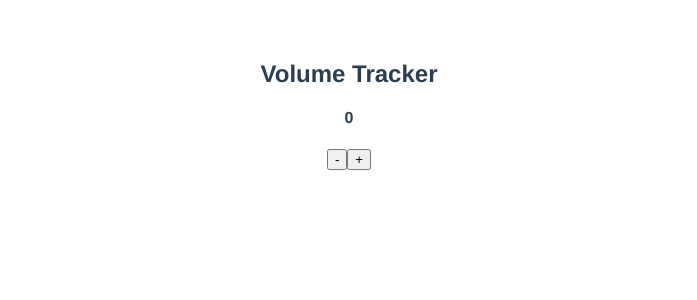
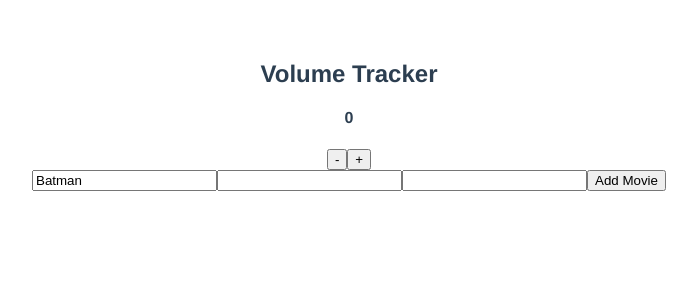
Before and after one commit to deepak252/vuejs-tutorial, a Vue app: page / in a window 1280 px wide. Shown: the top 300 px of the page, without its empty margins (291-988 px from the left). Built offline with nearby package versions, Linux system fonts and the light colour scheme.

Commit message:
Immediate and Deep watchers

```diff
--- a/src/App.vue
+++ b/src/App.vue
@@ -1,8 +1,16 @@
 <template>
-  <h2>Volume Tracker</h2>
-  <h4>{{volume}}</h4>
-  <button @click="volume--">-</button>
-  <button @click="volume++">+</button>
+  <div>
+    <h2>Volume Tracker</h2>
+    <h4>{{volume}}</h4>
+    <button @click="volume--">-</button>
+    <button @click="volume++">+</button>
+  </div>
+  <div>
+    <input type="text" v-model="movie"/>
+    <input type="text" v-model="movieInfo.title"/>
+    <input type="text" v-model="movieInfo.author"/>
+    <button @click="movies.push('Flash')">Add Movie</button>
+  </div>
 </template>
 
 <script>
@@ -11,7 +19,13 @@ export default {
   name: 'App',
   data(){
     return {
-      volume: 0
+      volume: 0,
+      movie: 'Batman',
+      movieInfo: {
+        title: '',
+        author: ''
+      },
+      movies: ["Batman", "Superman"]
     }
   },
   methods: {},
@@ -22,7 +36,26 @@ export default {
       if(newValue>oldValue && newValue==7){
         alert("High volume alert")
       }
+    },
+    movie: {
+      handler(newValue){
+        console.log('search for movie ', newValue);
+      },
+      immediate: true
+    },
+    movieInfo: {
+      handler(newValue){
+        console.log(`Movie title - ${newValue.title}, author - ${newValue.author}`);
+      },
+      deep: true
+    },
+    movies: {
+      handler(newValue){
+        console.log(`Movies - ${newValue}`);
+      },
+      deep: true
     }
+
   }
 }
 </script>
```
